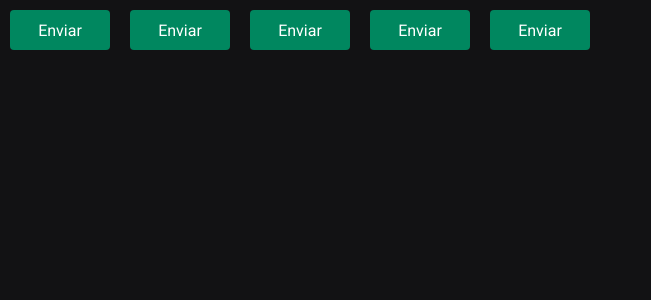
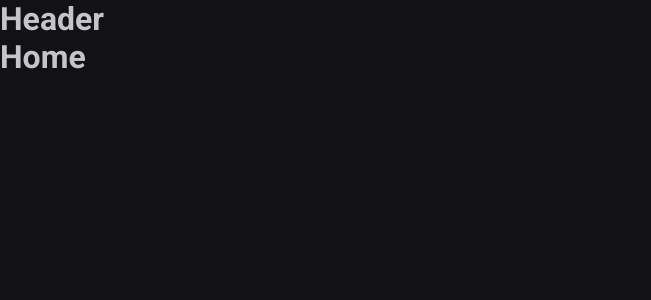
Before and after one commit to BrunnoCode/02-ignite-timer, a React (Vite) app: page / in a window 1280 px wide. Shown: the top 300 px of the page, without its empty margins (0-651 px from the left). Built offline with nearby package versions, Linux system fonts and the light colour scheme.

Commit message:
utilizando router

```diff
--- a/package.json
+++ b/package.json
@@ -12,6 +12,7 @@
   "dependencies": {
     "react": "^18.2.0",
     "react-dom": "^18.2.0",
+    "react-router-dom": "^6.6.2",
     "styled-components": "^5.3.6"
   },
   "devDependencies": {
--- a/src/App.tsx
+++ b/src/App.tsx
@@ -1,17 +1,16 @@
 import { ThemeProvider } from 'styled-components'
-import { Button } from './components/Button.jsx'
+import { BrowserRouter } from 'react-router-dom'
+import { Router } from './Router.js'
+
 import { GlobalStyle } from './styles/global.js'
 import { defaultTheme } from './styles/themes/default.js'
 
 export function App() {
   return (
     <ThemeProvider theme={defaultTheme}>
-      <Button variant="primary" />
-      <Button variant="secondary" />
-      <Button variant="danger" />
-      <Button variant="success" />
-      <Button />
-
+      <BrowserRouter>
+        <Router />
+      </BrowserRouter>
       <GlobalStyle />
     </ThemeProvider>
   )
--- /dev/null
+++ b/src/Router.tsx
@@ -0,0 +1,15 @@
+import { Routes, Route } from 'react-router-dom'
+import { DefaultLayout } from './layouts/DefaultLayout'
+import { History } from './pages/History'
+import { Home } from './pages/Home'
+
+export function Router() {
+  return (
+    <Routes>
+      <Route path="/" element={<DefaultLayout />}>
+        <Route path="/" element={<Home />} />
+        <Route path="/history" element={<History />} />
+      </Route>
+    </Routes>
+  )
+}
--- a/src/components/Button.styles.ts
+++ /dev/null
@@ -1,29 +0,0 @@
-import styled, { css } from 'styled-components'
-export type ButtonVariant = 'primary' | 'secondary' | 'danger' | 'success'
-
-interface ButtonContainerProps {
-  variant: ButtonVariant
-}
-
-const buttonVariants = {
-  primary: 'purple',
-  secondary: 'orange',
-  danger: 'red',
-  success: 'green',
-}
-export const ButtonContainer = styled.button<ButtonContainerProps>`
-  width: 100px;
-  height: 40px;
-  border-radius: 4px;
-  margin: 10px;
-  border: 0;
-
-  background-color: ${(props) => props.theme['green-500']};
-  color: ${(props) => props.theme.white};
-
-  /* ${(props) => {
-    return css`
-      background-color: ${buttonVariants[props.variant]};
-    `
-  }} */
-`
--- a/src/components/Button.tsx
+++ /dev/null
@@ -1,9 +0,0 @@
-import { ButtonContainer, ButtonVariant } from './Button.styles'
-
-interface ButtonProps {
-  variant?: ButtonVariant
-}
-
-export function Button({ variant = 'primary' }: ButtonProps) {
-  return <ButtonContainer variant={variant}>Enviar</ButtonContainer>
-}
--- /dev/null
+++ b/src/components/Header.tsx
@@ -0,0 +1,3 @@
+export function Header() {
+  return <h1>Header</h1>
+}
--- /dev/null
+++ b/src/layouts/DefaultLayout.tsx
@@ -0,0 +1,11 @@
+import { Outlet } from 'react-router-dom'
+import { Header } from '../components/Header'
+
+export function DefaultLayout() {
+  return (
+    <div>
+      <Header />
+      <Outlet />
+    </div>
+  )
+}
--- /dev/null
+++ b/src/pages/History.tsx
@@ -0,0 +1,7 @@
+export function History() {
+  return (
+    <div>
+      <h1>History</h1>
+    </div>
+  )
+}
--- /dev/null
+++ b/src/pages/Home.tsx
@@ -0,0 +1,3 @@
+export function Home() {
+  return <h1>Home</h1>
+}
```
Also changed, not shown: 1 other file (tests, documents, lock files or other folders).
